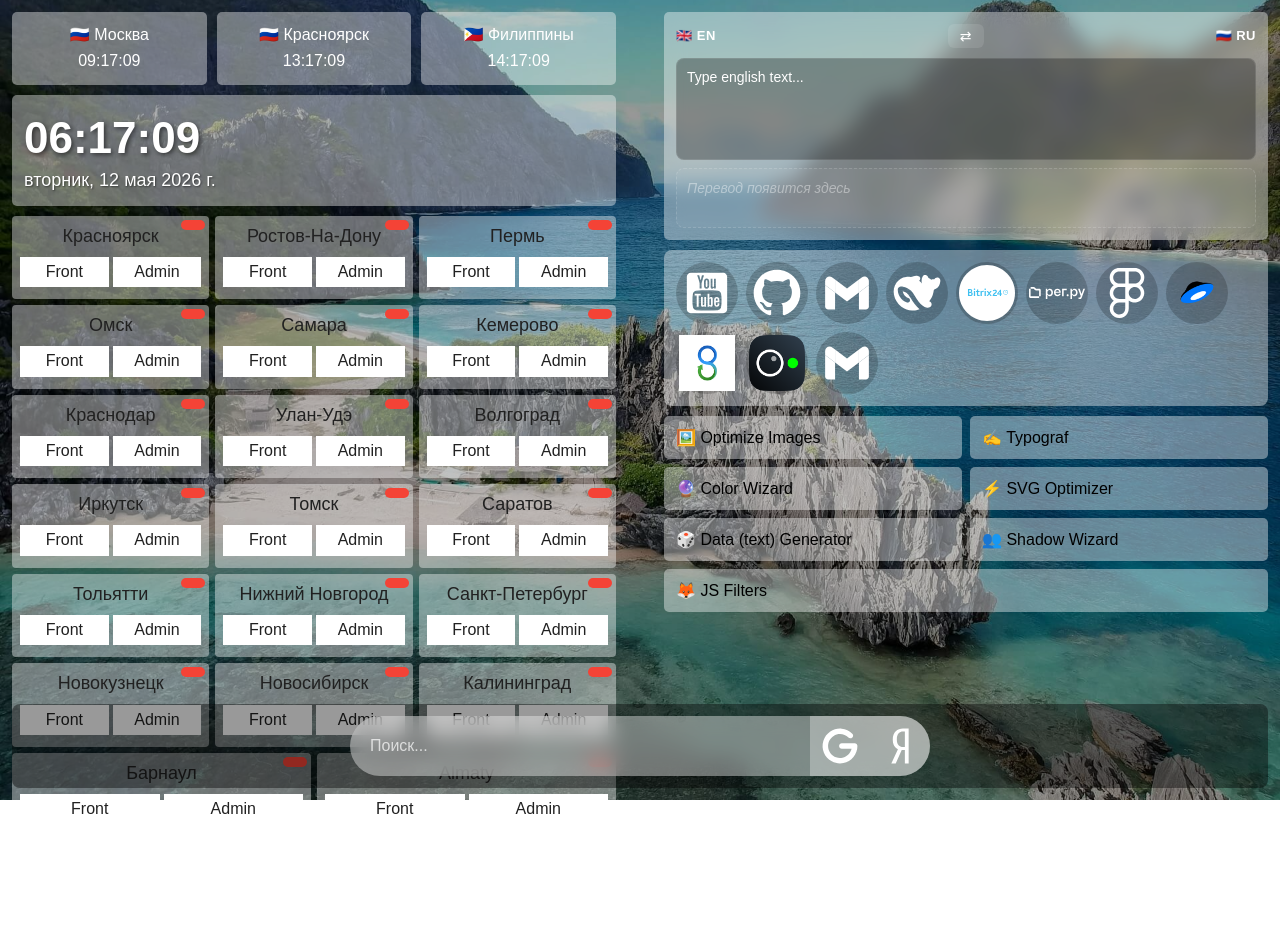
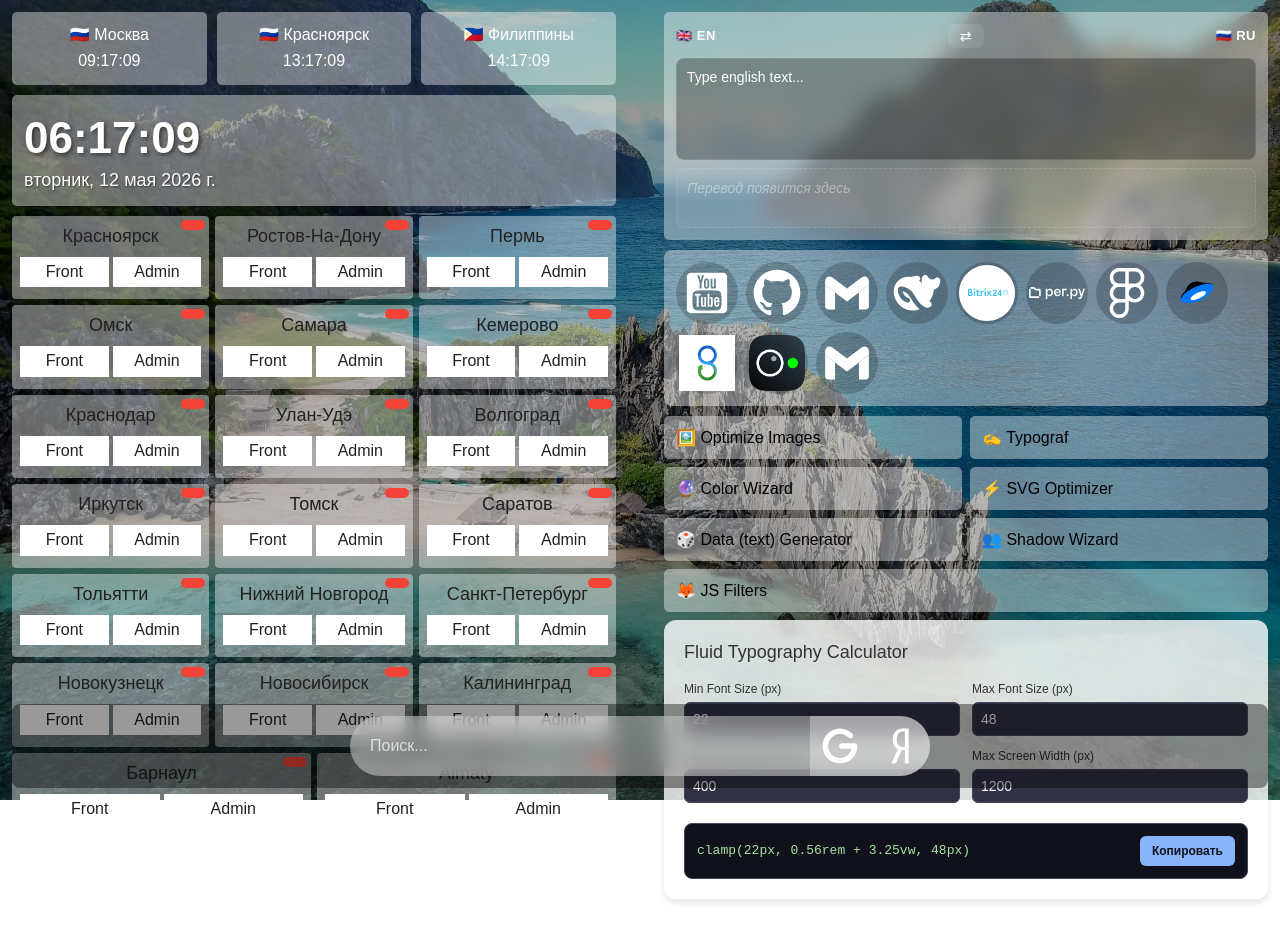
Before and after one commit to webdmitriev/Dream-Team-Chrome-extension, a React (Vite) app: page / in a window 1280 px wide. Shown: the top 942 px of the page. Built offline with nearby package versions, Linux system fonts and the light colour scheme; no server answers.

Commit message:
added FluidTypographyCalculator

```diff
--- a/src/App.jsx
+++ b/src/App.jsx
@@ -14,6 +14,7 @@ import SvgOptimizer from './components/SvgOptimizer';
 import DataGenerator from './components/DataGenerator';
 import ShadowWizard from './components/ShadowWizard';
 import JsFilters from './components/JsFilters';
+import FluidTypographyCalculator from './components/FluidTypographyCalculator';
 
 // pictures
 import bg1 from "./assets/img/dream-team-bg-01.jpg";
@@ -69,6 +70,7 @@ export default function App() {
               <button onClick={() => setIsJsFiltersOpen(true)} className="tool-card">🦊 JS Filters</button>
             </div>
           </div>
+          <FluidTypographyCalculator />
         </div>
         <Search />
 
--- a/src/assets/scss/blocks/_tools-grid.scss
+++ b/src/assets/scss/blocks/_tools-grid.scss
@@ -5,6 +5,7 @@
   align-items: stretch;
   gap: 8px;
   width: 100%;
+  margin-bottom: 8px;
 }
 
 .tools-grid {
--- /dev/null
+++ b/src/components/FluidTypographyCalculator.jsx
@@ -0,0 +1,167 @@
+import React, { useState } from 'react';
+
+export default function FluidTypographyCalculator() {
+  // Исходные дефолтные значения (как в твоем ТЗ)
+  const [minFontSize, setMinFontSize] = useState(22);
+  const [maxFontSize, setMaxFontSize] = useState(48);
+  const [minWidth, setMinWidth] = useState(400);
+  const [maxWidth, setMaxWidth] = useState(1200);
+  const [copied, setCopied] = useState(false);
+
+  // Функция расчета строки clamp()
+  const generateClamp = () => {
+    const minFont = parseFloat(minFontSize);
+    const maxFont = parseFloat(maxFontSize);
+    const minW = parseFloat(minWidth);
+    const maxW = parseFloat(maxWidth);
+
+    if (!minFont || !maxFont || !minW || !maxW || minW === maxW) {
+      return 'clamp(..., ..., ...)';
+    }
+
+    // Расчет наклона (slope) и пересечения (y-intercept)
+    const slope = (maxFont - minFont) / (maxW - minW);
+    const yIntersection = minFont - slope * minW;
+
+    // Переводим в rem (базовый шрифт 16px) и vw
+    const slopeVw = (slope * 100).toFixed(2);
+    const interceptRem = (yIntersection / 16).toFixed(2);
+
+    return `clamp(${minFont}px, ${interceptRem}rem + ${slopeVw}vw, ${maxFont}px)`;
+  };
+
+  const clampResult = generateClamp();
+
+  const handleCopy = () => {
+    navigator.clipboard.writeText(clampResult);
+    setCopied(true);
+    setTimeout(() => setCopied(false), 2000); // Сброс статуса через 2 сек
+  };
+
+  return (
+    <div style={styles.container}>
+      <h3 style={styles.title}>Fluid Typography Calculator</h3>
+
+      <div style={styles.grid}>
+        <div style={styles.inputGroup}>
+          <label style={styles.label}>Min Font Size (px)</label>
+          <input
+            type="number"
+            value={minFontSize}
+            onChange={(e) => setMinFontSize(e.target.value)}
+            style={styles.input}
+          />
+        </div>
+        <div style={styles.inputGroup}>
+          <label style={styles.label}>Max Font Size (px)</label>
+          <input
+            type="number"
+            value={maxFontSize}
+            onChange={(e) => setMaxFontSize(e.target.value)}
+            style={styles.input}
+          />
+        </div>
+        <div style={styles.inputGroup}>
+          <label style={styles.label}>Min Screen Width (px)</label>
+          <input
+            type="number"
+            value={minWidth}
+            onChange={(e) => setMinWidth(e.target.value)}
+            style={styles.input}
+          />
+        </div>
+        <div style={styles.inputGroup}>
+          <label style={styles.label}>Max Screen Width (px)</label>
+          <input
+            type="number"
+            value={maxWidth}
+            onChange={(e) => setMaxWidth(e.target.value)}
+            style={styles.input}
+          />
+        </div>
+      </div>
+
+      <div style={styles.outputContainer}>
+        <code style={styles.code}>{clampResult}</code>
+        <button onClick={handleCopy} style={styles.button}>
+          {copied ? '✓ Скопировано' : 'Копировать'}
+        </button>
+      </div>
+    </div>
+  );
+}
+
+// Простые стили для интеграции в расширение (можно заменить на Tailwind/CSS Modules)
+const styles = {
+  container: {
+    padding: '20px',
+    background: 'rgba(255, 255, 255, 0.8)',
+    borderRadius: '12px',
+    color: '#cdd6f4',
+    fontFamily: 'sans-serif',
+    maxWidth: '100%',
+    boxShadow: '0 4px 6px rgba(0,0,0,0.1)'
+  },
+  title: {
+    margin: '0 0 16px 0',
+    fontSize: '18px',
+    color: '#333333'
+  },
+  grid: {
+    display: 'grid',
+    gridTemplateColumns: '1fr 1fr',
+    gap: '12px',
+    marginBottom: '20px'
+  },
+  inputGroup: {
+    display: 'flex',
+    flexDirection: 'column',
+    gap: '4px'
+  },
+  label: {
+    fontSize: '12px',
+    color: '#333333'
+  },
+  input: {
+    padding: '8px',
+    background: '#313244',
+    border: '1px solid #45475a',
+    borderRadius: '6px',
+    color: '#fff',
+    fontSize: '14px',
+    outline: 'none'
+  },
+  outputContainer: {
+    display: 'flex',
+    alignItems: 'center',
+    justifyContent: 'between',
+    background: '#11111b',
+    padding: '12px',
+    borderRadius: '8px',
+    border: '1px solid #45475a',
+    gap: '10px'
+  },
+  code: {
+    fontFamily: 'monospace',
+    fontSize: '13px',
+    color: '#a6e3a1',
+    flexGrow: 1,
+    whiteSpace: 'nowrap',
+    overflowX: 'auto'
+  },
+  button: {
+    padding: '8px 12px',
+    background: '#89b4fa',
+    border: 'none',
+    borderRadius: '6px',
+    color: '#11111b',
+    cursor: 'pointer',
+    fontWeight: 'bold',
+    fontSize: '12px',
+    whiteSpace: 'nowrap',
+    transition: 'background 0.2s',
+    ':hover': {
+      background: '#b4befe'
+    }
+  }
+};
```
